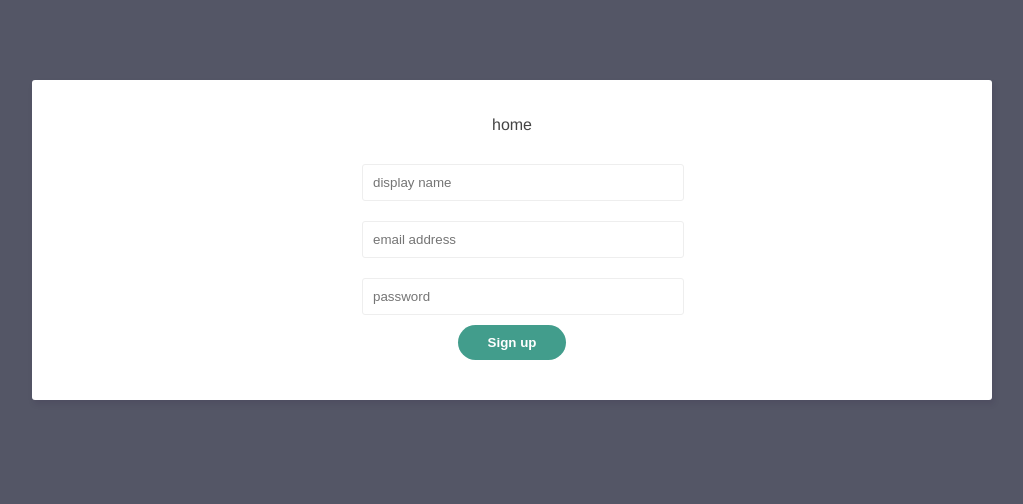
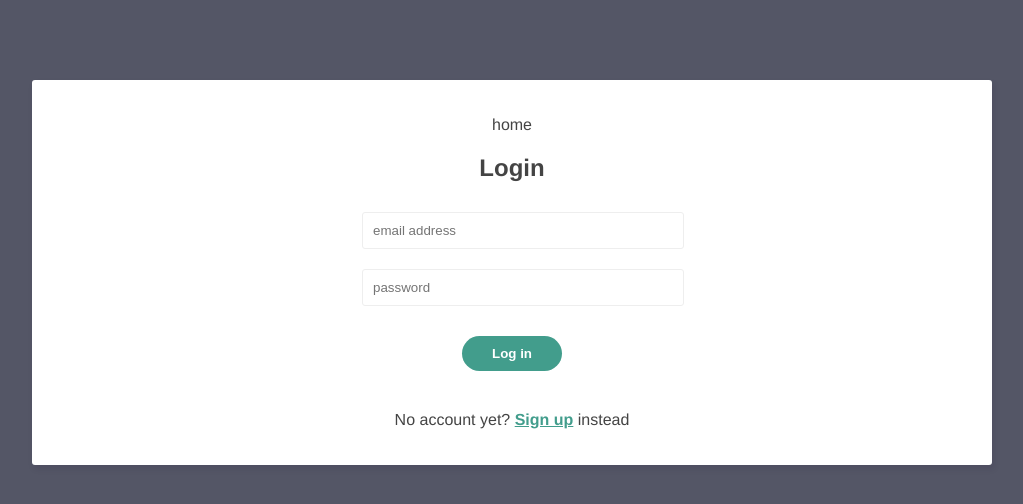
Before and after one commit to chewryl/multi-live-chat, a Vue app: page / in a window 1280 px wide. Shown: the top 504 px of the page, without its empty margins (128-1151 px from the left). Built offline with nearby package versions, Linux system fonts and the light colour scheme.

Commit message:
switch between login and signup forms

```diff
--- a/src/components/SignupForm.vue
+++ b/src/components/SignupForm.vue
@@ -10,7 +10,7 @@
 <script>
 import { ref } from 'vue'
 
-	export default {
+export default {
 	setup () {
 		const displayName = ref('')
 		const email = ref('')
--- a/src/views/HomeView.vue
+++ b/src/views/HomeView.vue
@@ -1,14 +1,23 @@
 <template>
 	<div class="home container">
 		<p>home</p>
-		<SignupForm />
-		<!-- <LoginForm /> -->
+		<div v-if="showLogin">
+			<h2>Login</h2>
+			<LoginForm />
+			<p>No account yet? <span @click="showLogin = false">Sign up</span> instead</p>
+		</div>
+		<div v-else>
+			<h2>Sign up</h2>
+			<SignupForm />
+			<p>Already have an account? <span @click="showLogin = true">Sign in</span> instead</p>
+		</div>
 	</div>
 </template>
 
 <script>
 import SignupForm from '@/components/SignupForm.vue';
 import LoginForm from '@/components/LoginForm.vue';
+import { ref } from 'vue';
 
 export default {
 	components: {
@@ -16,12 +25,18 @@
 		LoginForm
 	},
 	setup () {
-		return {}
+		const showLogin = ref(true)
+
+		return {
+			showLogin
+		}
 	}
 }
 </script>
 
 <style lang="scss">
+@use '@/assets/main' as v;
+
 .home {
 	text-align: center;
 	padding: 20px 0;
@@ -39,8 +54,17 @@
 		border-radius: 3px;
 		border: 1px solid #eee;
 		outline: none;
-		color: #999;
+		color: v.$slate;
 		margin: 10px auto;
+	}
+	span {
+		font-weight: bold;
+		text-decoration: underline;
+		cursor: pointer;
+		color: v.$sea;
+	}
+	button {
+		margin: 20px auto;
 	}
 }
 </style>
```
Also changed, not shown: src/components/LoginForm.vue (indentation only).
